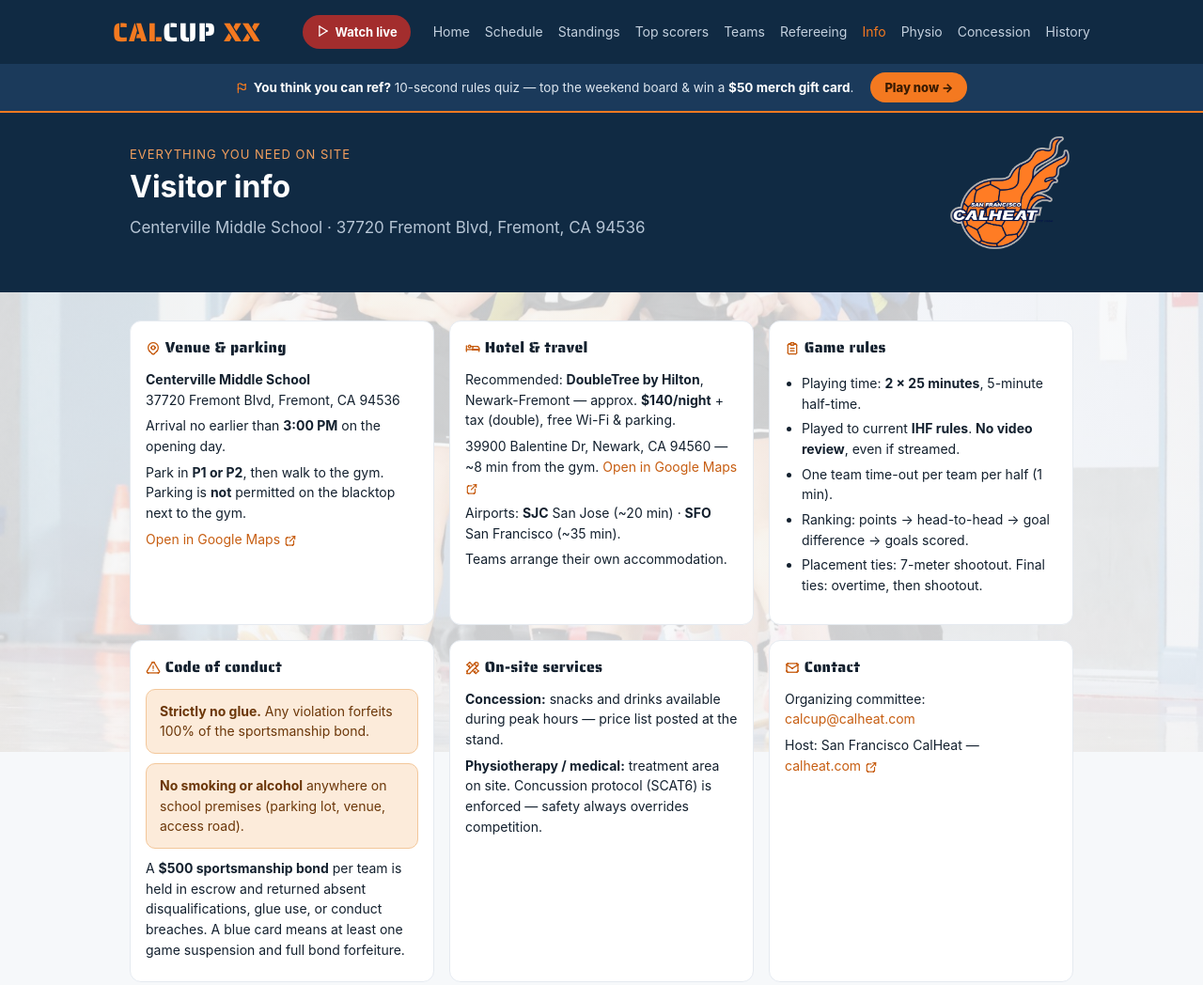
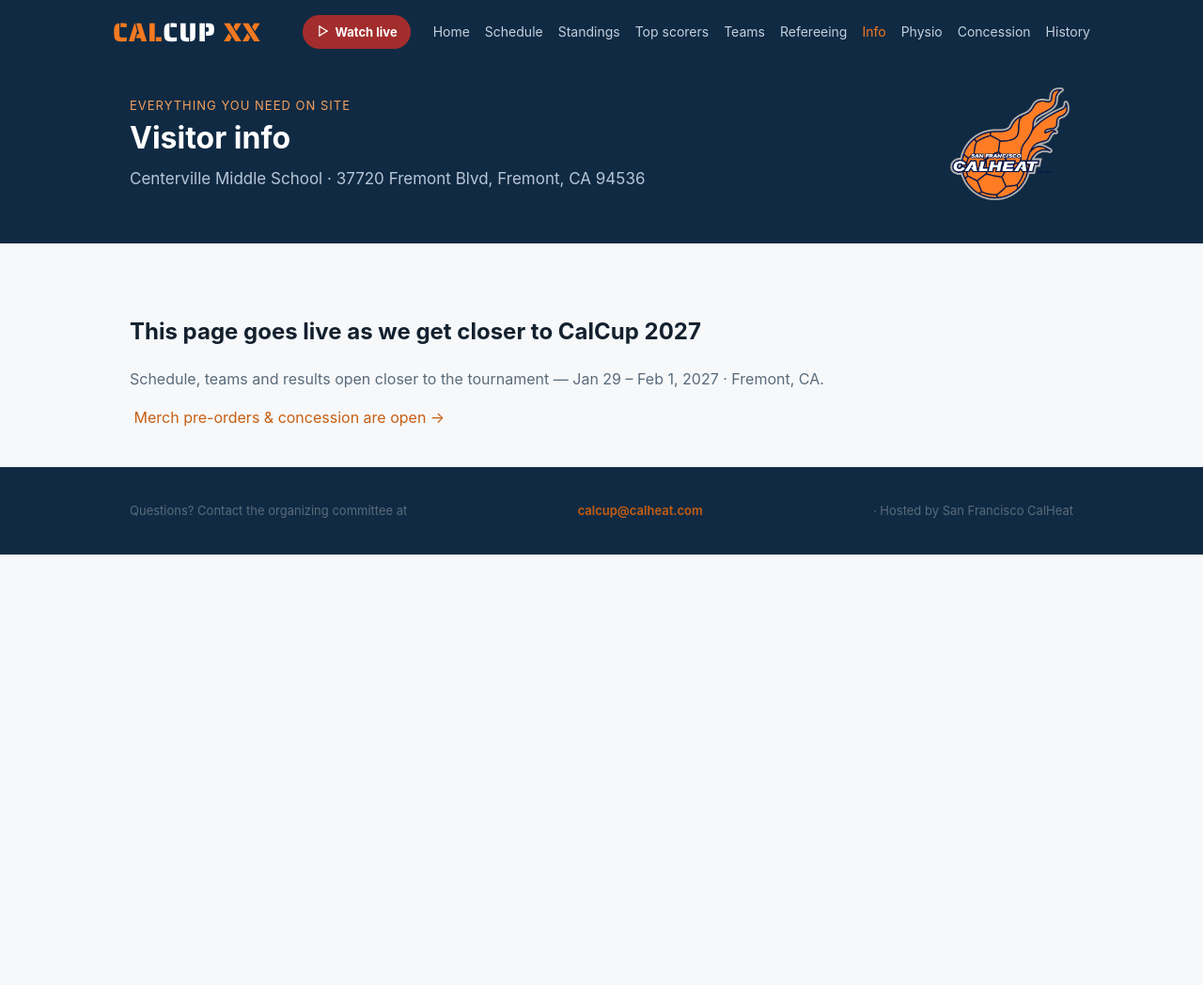
Before and after one commit to negrelthomas/calcup-2027, a plain HTML site: page site/info.html in a window 1280 px wide. Shown: the top 1048 px of the page at 94% size. After the commit the page ends 800 px from the top, so only its background shows below. Drawn offline with Linux system fonts and the light colour scheme.

Commit message:
update pre order dates and terms

```diff
--- a/site/app.js
+++ b/site/app.js
@@ -1,5 +1,13 @@
 /* CalCup 2027 — renders all views from window.CALCUP. No data lives here. */
 (function () {
+  /* ===== PREVIEW MODE — THE SWITCH =====
+     true  = only LIVE_PAGES show content. Every other page keeps its nav + hero (structure
+             stays visible) but shows a short "goes live closer to CalCup 2027" notice.
+             The ref-quiz ribbon is hidden site-wide.
+     false = full site back on. Nothing else to change. */
+  var PREVIEW_MODE = true;
+  var LIVE_PAGES = ["concession.html"];
+
   var D = window.CALCUP || {};
   var M = D.meta || {};
   if (!M.streamUrl) M.streamUrl = "https://www.youtube.com/embed/XsOU8JnEpNM"; // TEST feed — replace/remove when the real stream is set
@@ -521,13 +529,9 @@
 
   /* ---------- lottery ---------- */
   var LOTTERY = {
-    headline: "Win a player-signed pro jersey",
-    blurb: "Three prizes, drawn live at the Sunday finals. Every ticket backs the tournament and the youth handball programs behind it.",
-    prizes: [
-      { place:"1st prize", item:"Match jersey signed by the French national team players", src:"Courtesy of the French Handball Federation" },
-      { place:"2nd prize", item:"Match jersey signed by the PSG Handball players", src:"Courtesy of Paris Saint-Germain Handball" },
-      { place:"3rd prize", item:"$75 of CalCup merch — your choice", src:"Redeemable at the concession stand, at your discretion" }
-    ],
+    headline: "Very special handball prizes",
+    blurb: "Drawn live at the Sunday finals. Every ticket backs the tournament and the youth handball programs behind it.",
+    mystery: { item:"Very special handball prizes", src:"Stay tuned &mdash; revealed closer to the tournament" },
     tickets: [ {name:"Single",price:"$5"}, {name:"3-pack",price:"$12"}, {name:"Team 12-pack",price:"$40"}, {name:"School 20-pack",price:"$60"} ],
     where: "On sale at the concession stand — Friday through Sunday 12 PM.",
     draw: "Drawn at the finals ceremony on Sunday. You must be present to win.",
@@ -535,7 +539,9 @@
   };
   function renderLottery(el){
     var L=LOTTERY; if(!L){el.innerHTML="";return;}
-    var prizes=(L.prizes||[]).map(function(p){return '<div class="lot-prize"><div class="lot-place">'+p.place+'</div><div><div class="lot-item">'+p.item+'</div><div class="muted" style="font-size:12px">'+p.src+'</div></div></div>';}).join("");
+    var prizes=L.mystery
+      ? '<div class="lot-prize lot-mystery"><span class="lot-q" aria-hidden="true">?</span><div><div class="lot-item">'+L.mystery.item+'</div><div class="muted" style="font-size:12px">'+L.mystery.src+'</div></div></div>'
+      : (L.prizes||[]).map(function(p){return '<div class="lot-prize"><div class="lot-place">'+p.place+'</div><div><div class="lot-item">'+p.item+'</div><div class="muted" style="font-size:12px">'+p.src+'</div></div></div>';}).join("");
     var tix=(L.tickets||[]).map(function(t){return '<div class="lot-tix"><span class="lot-tname">'+t.name+'</span><span class="lot-tprice">'+t.price+'</span></div>';}).join("");
     el.innerHTML='<div class="lottery"><span class="lot-badge">Grand-prize lottery</span>'+
       '<h2 class="lot-head">'+L.headline+'</h2><p class="lot-blurb">'+L.blurb+'</p>'+
@@ -568,9 +574,9 @@
       capCard('calheat-cap-flat.jpg','CalHeat cap &mdash; flat visor','Flat visor')+
       capCard('calheat-cap-curved.jpg','CalHeat cap &mdash; curved visor','Curved visor')+
       '</div></section>';
-    var gearMsg='<p class="muted" style="max-width:820px;margin:2px 0 14px">Special <b>XXth-edition</b> hoodie and hat &mdash; <b>pre-order only</b>. Reserve below, then confirm with payment (Venmo <b>@CalHeat-Handball</b> / Zelle / PayPal <b>calcup@calheat.com</b>) &mdash; pick up at the tournament. <b>Pre-orders close Dec 7, 2026.</b></p>';
-    var bundleCard='<a class="card gear-card gear-bundle" href="#preorder"><span class="preorder-tag">Pre-order</span><div class="gear-img"><img class="zoomable" src="assets/merch/hoodie-hat-bundle.jpg" alt="Commemorative hoodie and hat" onerror="this.closest(\'.gear-img\').style.display=\'none\'"></div><div class="gear-name">Hoodie + hat bundle</div><div class="muted" style="font-size:13px">Both XXth-edition pieces &mdash; save $19 vs. separately</div><div class="gear-price">$99</div></a>';
-    var gearSec='<section><div class="sec-head"><h2>Commemorative gear</h2><span class="note">pre-order only &middot; closes Dec 7 &middot; XXth edition</span></div>'+gearMsg+'<div class="grid cols-3">'+
+    var gearMsg='<p class="muted" style="max-width:820px;margin:2px 0 14px">Special <b>XXth-edition</b> hoodie and hat &mdash; <b>pre-order only</b>. Reserve below, then confirm with payment (Venmo <b>@CalHeat-Handball</b> / Zelle / PayPal <b>calcup@calheat.com</b>) &mdash; pick up at the tournament. <b>Pre-orders close Oct 16, 2026.</b></p>';
+    var bundleCard='<a class="card gear-card gear-bundle" href="#preorder"><span class="preorder-tag">Pre-order</span><div class="gear-img"><img class="zoomable" src="assets/merch/hoodie-hat-bundle.jpg" alt="Commemorative hoodie and hat" onerror="this.closest(\'.gear-img\').style.display=\'none\'"></div><div class="gear-name">Hoodie + hat bundle</div><div class="muted" style="font-size:13px">Both XXth-edition pieces &mdash; save $9 vs. separately</div><div class="gear-price">$109</div></a>';
+    var gearSec='<section><div class="sec-head"><h2>Commemorative gear</h2><span class="note">pre-order only &middot; closes Oct 16 &middot; XXth edition</span></div>'+gearMsg+'<div class="grid cols-3">'+
       bundleCard+
       gcard("calcup-hoodie.jpg","Commemorative hoodie","XXth-edition, orange strings","$79")+
       gcard("calcup-hat.jpg","Commemorative hat","XXth-edition flat-visor snapback","$39")+
@@ -778,6 +784,27 @@
     var _rbt = document.querySelector(".refbar .refbar-txt");
     if (_rbt) _rbt.innerHTML = '<i class="ti ti-flag"></i> <b>You think you can ref?</b> 10-second rules quiz &mdash; top the weekend board &amp; win a <b>$50 merch gift card</b>.';
 
+    // Preview gate — see PREVIEW_MODE switch at the top of this file.
+    if (PREVIEW_MODE) {
+      var _rb = document.querySelector(".refbar"); if (_rb) _rb.remove(); // quiz opens with the rest of the site
+      if (LIVE_PAGES.indexOf(currentPage()) < 0) {
+        var _start = document.querySelector(".hero") || document.querySelector("header");
+        if (_start) {
+          var _n = _start.nextSibling;
+          while (_n) {
+            var _nx = _n.nextSibling;
+            if (!(_n.nodeType === 1 && (_n.tagName === "SCRIPT" || _n.className === "site-foot"))) _n.parentNode.removeChild(_n);
+            _n = _nx;
+          }
+        }
+        var _g = document.createElement("div");
+        _g.className = "wrap";
+        _g.innerHTML = '<section class="gate"><div class="gate-q"><i class="ti ti-lock"></i></div><h2>This page goes live as we get closer to CalCup 2027</h2><p class="muted">Schedule, teams and results open closer to the tournament &mdash; Jan 29 &ndash; Feb 1, 2027 &middot; Fremont, CA.</p><a class="gate-cta" href="concession.html"><i class="ti ti-shopping-bag"></i> Merch pre-orders &amp; concession are open &rarr;</a></section>';
+        if (_start && _start.parentNode) _start.parentNode.insertBefore(_g, _start.nextSibling); else document.body.appendChild(_g);
+        return; // skip all data rendering on gated pages
+      }
+    }
+
     // home
     var f = featured(); if (document.getElementById("featured") && f) set("featured", gameCardHTML(f));
     if (document.getElementById("top-m")) set("top-m", leaderHTML(topScorers("M", 5)));
--- a/site/assets/styles.css
+++ b/site/assets/styles.css
@@ -295,6 +295,8 @@ footer a{color:#C3D0DE}
 .lot-meta .ti{color:var(--orange)}
 .lot-pay{color:#fff;font-weight:700}
 @media(max-width:640px){.lot-prizes{grid-template-columns:1fr}}
+.lot-mystery{grid-column:1/-1;align-items:center;gap:16px}
+.lot-q{display:flex;align-items:center;justify-content:center;flex:none;width:60px;height:60px;border-radius:16px;background:linear-gradient(135deg,var(--orange),#FF9D4D);color:#fff;font-size:36px;font-weight:900;transform:rotate(-8deg);box-shadow:0 6px 18px rgba(0,0,0,.35)}
 /* --- concession --- */
 .con-list{display:flex;flex-direction:column;gap:2px}
 .con-row{display:flex;justify-content:space-between;border-bottom:1px dashed var(--line);padding:6px 0;font-size:14px}
--- a/site/data/data.js
+++ b/site/data/data.js
@@ -1793,20 +1793,12 @@ window.CALCUP = {
     "contact": "calcup@calheat.com"
   },
   "lottery": {
-    "headline": "Win a signed pro jersey",
-    "blurb": "Two grand prizes, drawn live at the Sunday finals. Every ticket backs the tournament and the youth handball programs behind it.",
-    "prizes": [
-      {
-        "place": "1st prize",
-        "item": "Signed French national team jersey",
-        "src": "Courtesy of the French Handball Federation"
-      },
-      {
-        "place": "2nd prize",
-        "item": "Signed PSG Handball jersey",
-        "src": "Courtesy of Paris Saint-Germain Handball"
-      }
-    ],
+    "headline": "Very special handball prizes",
+    "blurb": "Drawn live at the Sunday finals. Every ticket backs the tournament and the youth handball programs behind it.",
+    "mystery": {
+      "item": "Very special handball prizes",
+      "src": "Stay tuned — revealed closer to the tournament"
+    },
     "tickets": [
       {
         "name": "Single",
```
Also changed, not shown: site/concession.html (+3 -3 lines).
